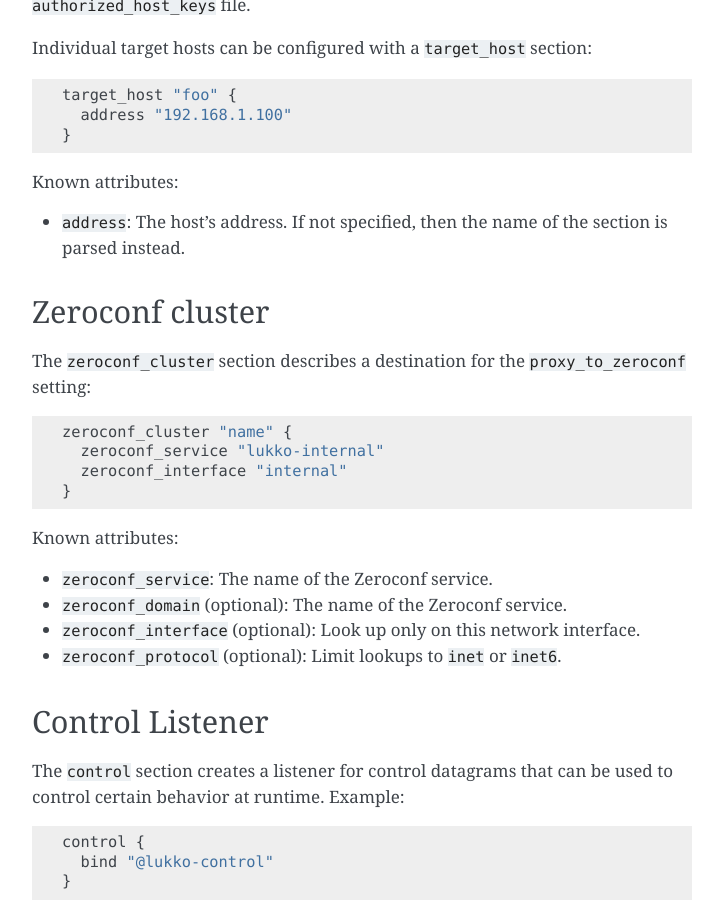
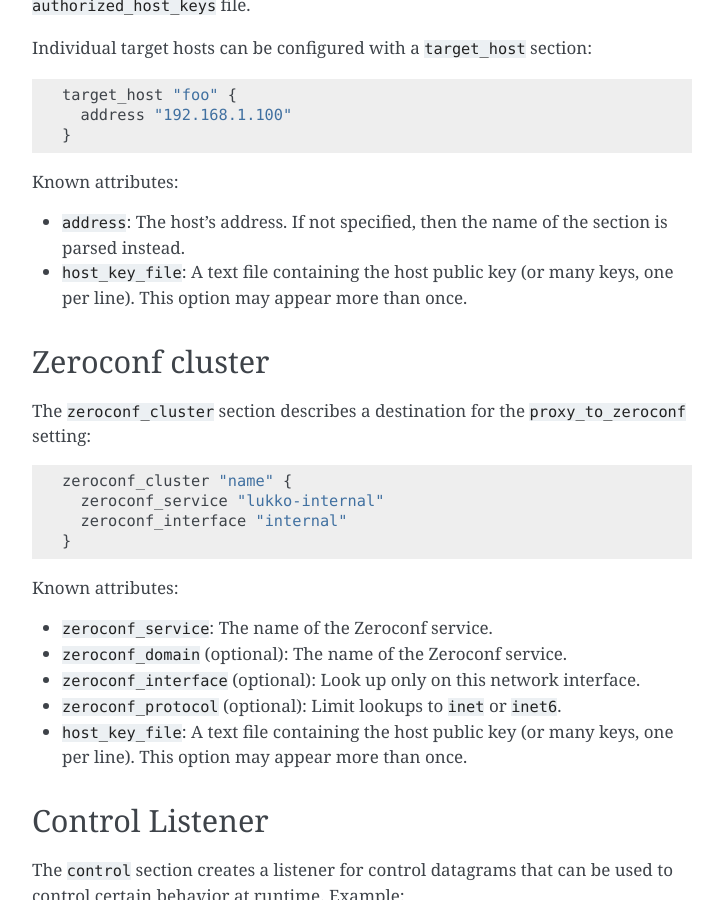
Before and after one commit to CM4all/lukko, a Sphinx documentation site: the page built from doc/index.rst, in a window 1280 px wide and 900 px high, scrolled down 2159 px. Shown: the whole window, without its empty margins (388-1111 px from the left). Built offline with Sphinx 7.4.7, drawn with Linux system fonts in a browser that asks for light colours.

Commit message:
OutgoingConnection: verify the host key

```diff
--- a/doc/index.rst
+++ b/doc/index.rst
@@ -140,6 +140,9 @@
 - ``address``: The host's address.  If not specified, then the name of
   the section is parsed instead.
 
+- ``host_key_file``: A text file containing the host public key (or many
+  keys, one per line).  This option may appear more than once.
+
 
 Zeroconf cluster
 ----------------
@@ -161,6 +164,9 @@
 - ``zeroconf_interface`` (optional): Look up only on this network interface.
 
 - ``zeroconf_protocol`` (optional): Limit lookups to ``inet`` or ``inet6``.
+
+- ``host_key_file``: A text file containing the host public key (or many
+  keys, one per line).  This option may appear more than once.
 
 
 Control Listener
```
Also changed, not shown: 9 other files.
